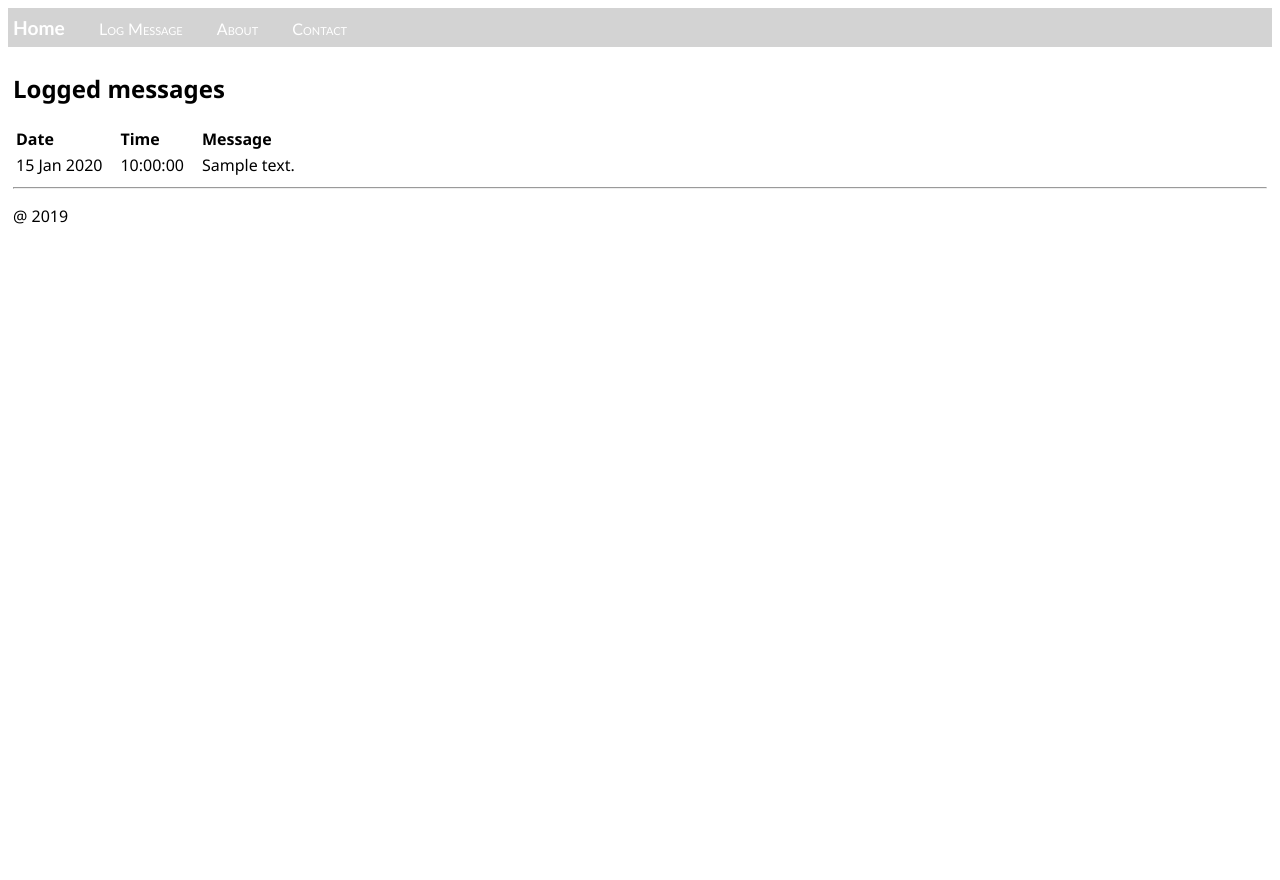
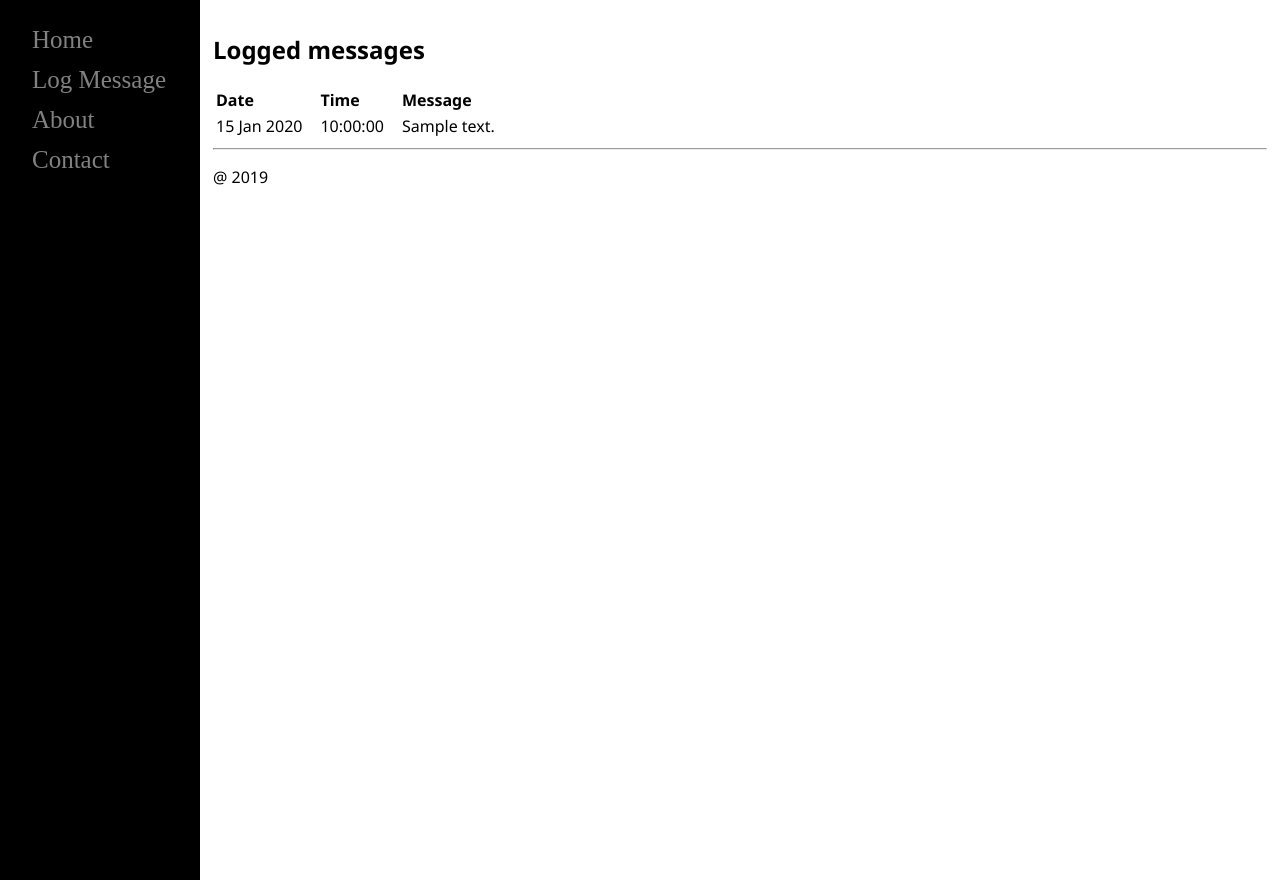
Before and after one commit to beatz4/AI_Study, a Django app: template hello/templates/hello/home.html in a window 1280 px wide. Run offline with Django 3.2, Linux system fonts and the light colour scheme; the template is opened without the code that fills it: most values are stand-ins (such as "Sample title", 1, 10 or a date in 2020).

Commit message:
doneVerticalMemu

```diff
--- a/hello/static/hello/site.css
+++ b/hello/static/hello/site.css
@@ -4,29 +4,36 @@
 }
 
 .navbar {
-    background-color: lightgray;
+    /* background-color: lightgray; */
     font-size: 1em;
-    font-family: 'Trebuchet MS', 'Lucida Sans Unicode', 'Lucida Grande', 'Lucida Sans', Arial, sans-serif;
-    color: white;
-    padding: 8px 5px 8px 5px;
+    /* font-family: 'Trebuchet MS', 'Lucida Sans Unicode', 'Lucida Grande', 'Lucida Sans', Arial, sans-serif; */
+    color: black;
+    /* padding: 8px 5px 8px 5px; */
+    width: 200px;
+    height: 100%;
+    position: fixed;
+    top: 0;
+    bottom: 0;
+    padding-top: 20px;
+    background-color: black;
+    z-index: 1;
+    left: 0;
 }
 
 .navbar a {
+    padding: 6px 6px 6px 32px;
     text-decoration: none;
-    color: inherit;
-}
+    font-size: 25px;
+    color: #818181;
+    display: block;
+  }
 
-.navbar-brand {
-    font-size: 1.2em;
-    font-weight: 600;
-}
-
-.navbar-item {
-    font-variant: small-caps;
-    margin-left: 30px;
-}
+  .navbar a:hover {
+    color: #f1f1f1;
+  }
 
 .body-content {
+    margin-left: 200px;
     padding: 5px;
     font-family: 'Segoe UI', Tahoma, Geneva, Verdana, sans-serif;
 }
--- a/hello/templates/hello/layout.html
+++ b/hello/templates/hello/layout.html
@@ -4,7 +4,7 @@
         <meta charset="utf-8"/>
         <title>{% block title %}{% endblock %}</title>
         {% load static %}
-        <link rel="stylesheet" type="text/css" href="{% static 'hello/site.css' %}"/>
+        <link rel="stylesheet" type="text/css" href="{% static 'hello/site.css' %}?ver=1"/>
     </head>
 
     <body>
```
